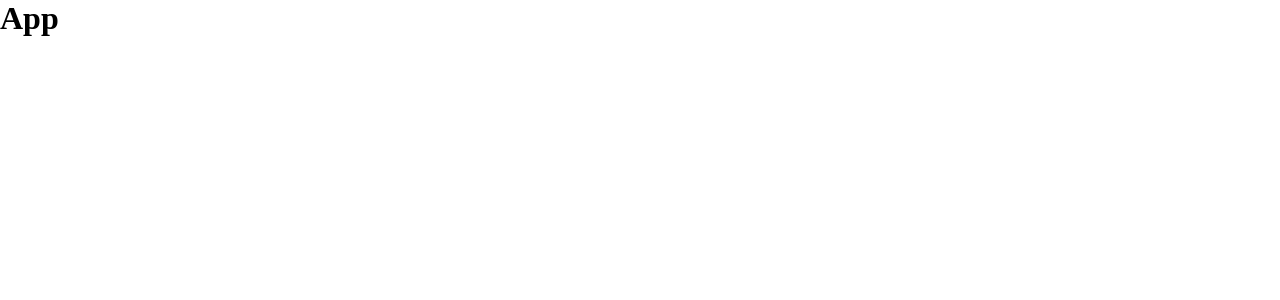
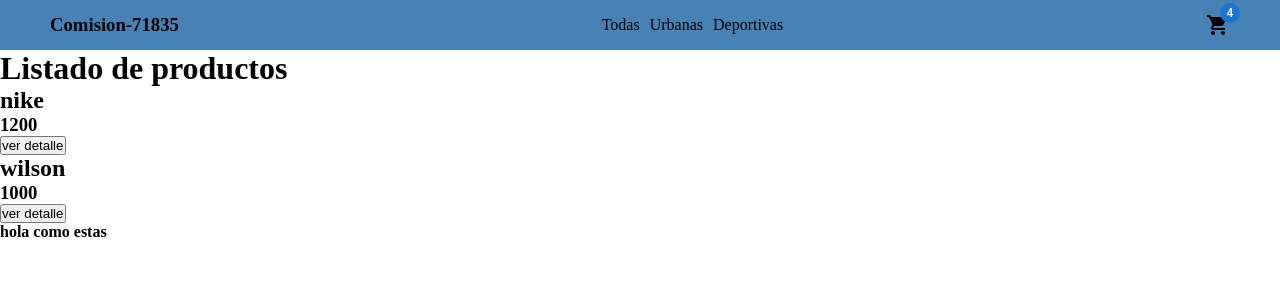
Before and after one commit to jorgeduje/comision-71835-profesor, a React (Vite) app: page / in a window 1280 px wide. Shown: the top 300 px of the page. Built offline with nearby package versions, Linux system fonts and the light colour scheme.

Commit message:
se implementa navbar y se trabaja con props

```diff
--- a/src/App.jsx
+++ b/src/App.jsx
@@ -1,9 +1,17 @@
+import Navbar from "./components/layouts/navbar/Navbar";
+import ItemListContainer from "./components/pages/itemListContainer/ItemListContainer";
+
 function App() {
+  let saludo = "hola como estas";
   return (
     <div>
-      <h1>App</h1>
+      <Navbar />
+      <ItemListContainer greeting={saludo} y="2" maria="dasda" />
+      {/* <ItemListContainer {greeting:{saludo} y:"2" maria:"dasda"} />   */}
     </div>
   );
 }
 
 export default App;
+// props = {greeting:{saludo} y:"2" maria:"dasda"}
+// props.maria
--- /dev/null
+++ b/src/components/common/cartWidget/CartWidget.jsx
@@ -0,0 +1,13 @@
+import ShoppingCartIcon from "@mui/icons-material/ShoppingCart";
+import Badge from "@mui/material/Badge";
+const CartWidget = () => {
+  return (
+    <div>
+      <Badge badgeContent={4} color="primary">
+        <ShoppingCartIcon />
+      </Badge>
+    </div>
+  );
+};
+
+export default CartWidget;
--- /dev/null
+++ b/src/components/common/productCard/ProductCard.jsx
@@ -0,0 +1,17 @@
+import "./productCard.css";
+
+const ProductCard = ({ titulo, precio }) => {
+  return (
+    <div>
+      <h2>{titulo}</h2>
+      <h3>{precio}</h3>
+      <button>ver detalle</button>
+    </div>
+  );
+};
+
+export default ProductCard;
+
+// const pepe = ({ a, b, c }) => {};
+
+// pepe({ a: 2, b: 3, c: 4 });
--- /dev/null
+++ b/src/components/layouts/navbar/Navbar.jsx
@@ -0,0 +1,19 @@
+import CartWidget from "../../common/cartWidget/CartWidget";
+import "./navbar.css";
+const Navbar = () => {
+  return (
+    <div className="container-nav">
+      {/* logo o el nombre de la empresa  */}
+      <h3>Comision-71835</h3>
+      {/* al medio un listado de categorias clickeables */}
+      <ul>
+        <li>Todas</li>
+        <li>Urbanas</li>
+        <li>Deportivas</li>
+      </ul>
+      <CartWidget />
+    </div>
+  );
+};
+
+export default Navbar;
--- /dev/null
+++ b/src/components/layouts/navbar/navbar.css
@@ -0,0 +1,17 @@
+.container-nav {
+  display: flex;
+  justify-content: space-between;
+  background-color: steelblue;
+  align-items: center;
+  height: 50px;
+  padding: 0 50px;
+}
+
+.container-nav ul {
+  display: flex;
+  justify-content: center;
+  gap: 10px;
+}
+li {
+  list-style: none;
+}
--- /dev/null
+++ b/src/components/pages/itemListContainer/ItemListContainer.jsx
@@ -0,0 +1,19 @@
+import ProductCard from "../../common/productCard/ProductCard";
+
+const ItemListContainer = ({ greeting }) => {
+  let precio = 1200;
+  let info = "esta informacion";
+  return (
+    <div>
+      <h1>Listado de productos</h1>
+      <div>
+        <ProductCard titulo="nike" precio={precio} />
+        <ProductCard titulo="wilson" precio={1000} />
+      </div>
+      {/* Aca pinto el greeting */}
+      <h4>{greeting}</h4>
+    </div>
+  );
+};
+
+export default ItemListContainer;
```
Also changed, not shown: eslint.config.js (+18 -17 lines), package.json (+7 -1 lines), src/components/common/productCard/productCard.css (added), src/components/pages/itemListContainer/itemListContainer.css (added), 1 other file (tests, documents, lock files or other folders).
